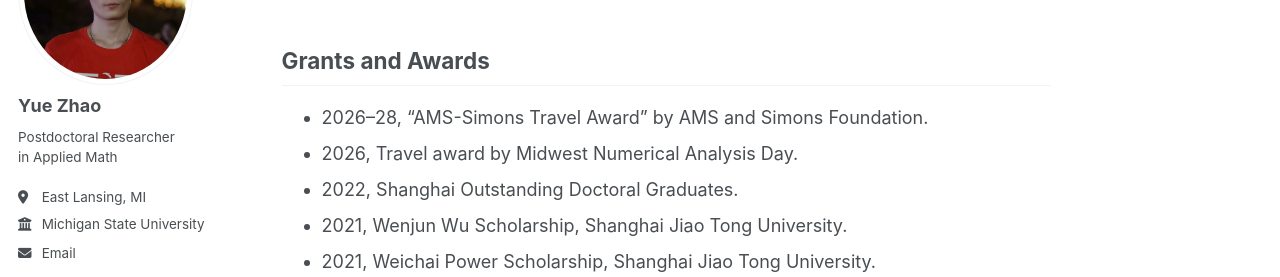
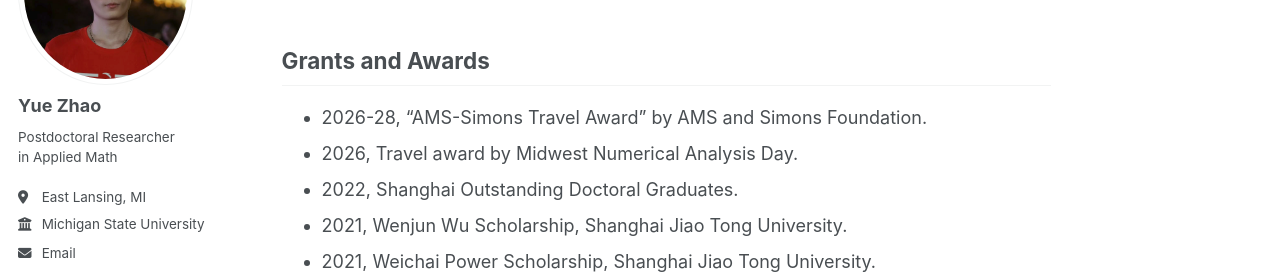
Before and after one commit to yuezhao1997/yuezhao1997.github.io, a Jekyll site: the page built from _pages/about.md, in a window 1280 px wide and 900 px high, scrolled down 633 px. Shown: the part 199-476 px from the top of the window. Built offline with Jekyll 4.4.1, drawn with Linux system fonts in a browser that asks for light colours; some web fonts are replaced; a script bundle is joined from its source files by our own code; library files that are not in the unit come from our copies.

```diff
--- a/_pages/about.md
+++ b/_pages/about.md
@@ -31,7 +31,7 @@ I received my B.S. degree in Mathematics from [Shanghai Jiao Tong University](ht
 
 ## Grants and Awards
 
-- 2026--28, "AMS-Simons Travel Award" by AMS and Simons Foundation.
+- 2026-28, "AMS-Simons Travel Award" by AMS and Simons Foundation.
 - 2026, Travel award by Midwest Numerical Analysis Day.  <!-- 03/2026 -->
 - 2022, Shanghai Outstanding Doctoral Graduates.
 - 2021, Wenjun Wu Scholarship, Shanghai Jiao Tong University.
```
